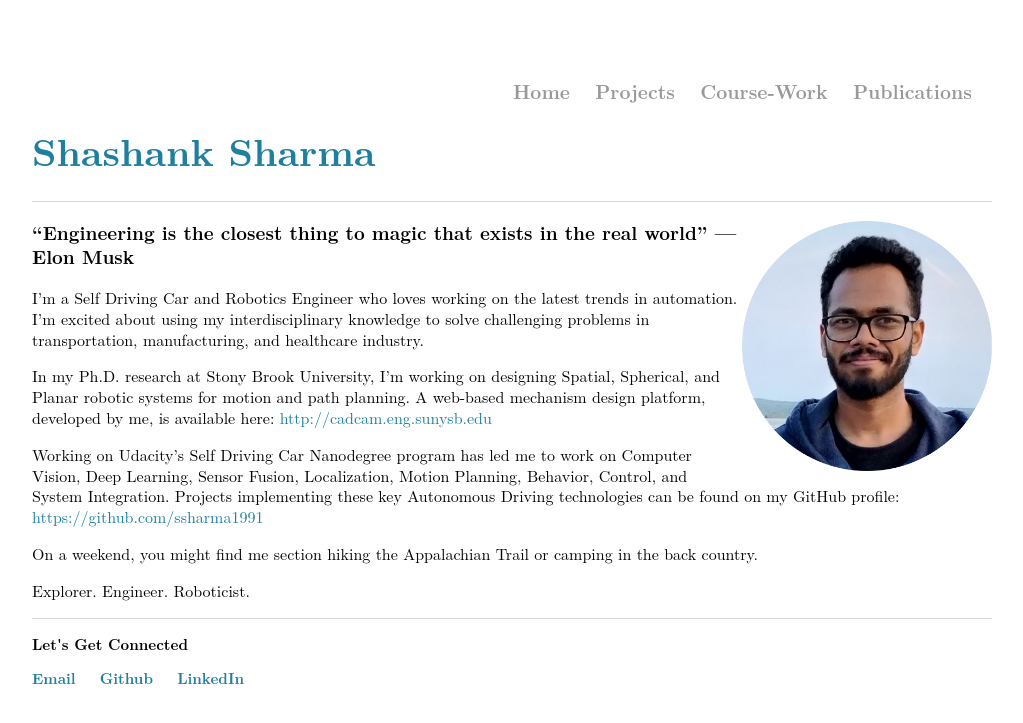
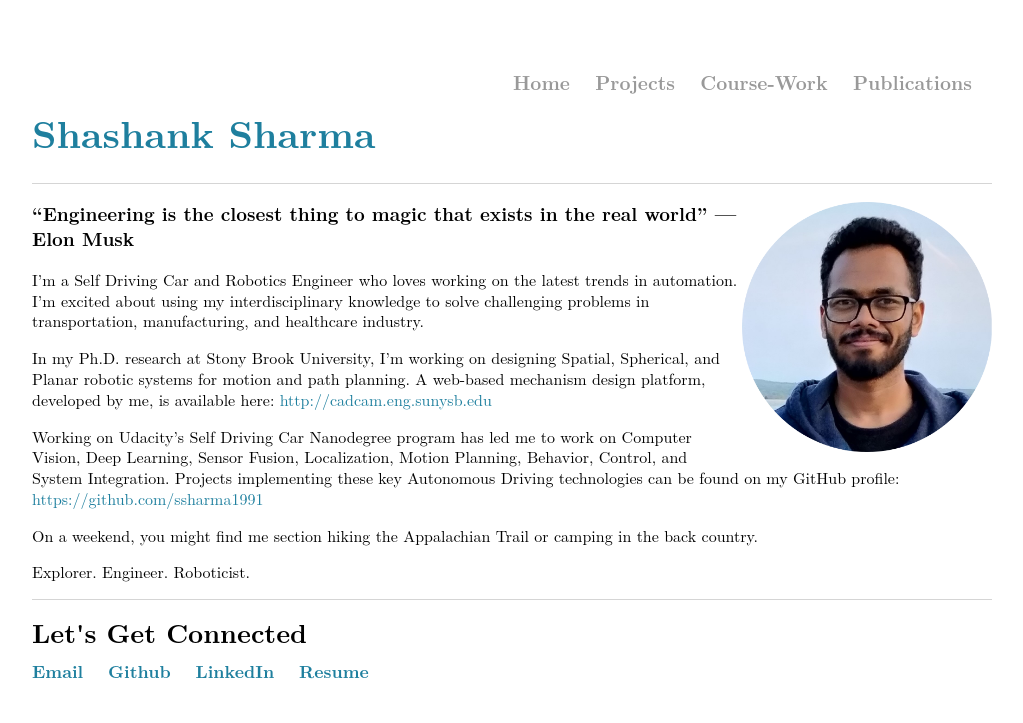
Before and after one commit to ssharma1991/ssharma1991.github.io, a Jekyll site: the page built from index.md, in a window 1280 px wide. Shown: the top 723 px of the page, without its empty margins (128-1151 px from the left). Built offline with Jekyll 4.4.1, drawn with Linux system fonts in a browser that asks for light colours.

Commit message:
feat: added link to resume

```diff
--- a/_layouts/default.html
+++ b/_layouts/default.html
@@ -27,13 +27,14 @@
       {{ content }}
 
       </div><!-- /.container -->
-      <footer style="border-top: 1px solid #d5d5d5; font-size: .8em;">
-              <h3>Let's Get Connected<h3>
+      <footer style="border-top: 1px solid #d5d5d5; font-size: 1.1em;">
+              <h2 style="margin: 15px 0px 0px 0px">Let's Get Connected</h2>
           <ul>
               <li><a href="mailto:shashank.sharma@stonybrook.edu">Email</a></li>
               <li><a href="https://github.com/ssharma1991">Github</a></li>
               <li><a href="https://www.linkedin.com/in/ssharma1991/">LinkedIn</a></li>
-        </ul>
+              <li><a href="https://ssharma1991.github.io/assets/resume.pdf">Resume</a></li>
+          </ul>
       </footer>
     </body>
   </html>
--- a/css/main.css
+++ b/css/main.css
@@ -12,6 +12,7 @@ header ul, footer ul {
     padding: 0px;
     list-style: none;
     font-weight: bold;
+    margin: 10px 0px
 }
 header ul li, footer ul li {
     display: inline;
```
Also changed, not shown: 1 other file.
